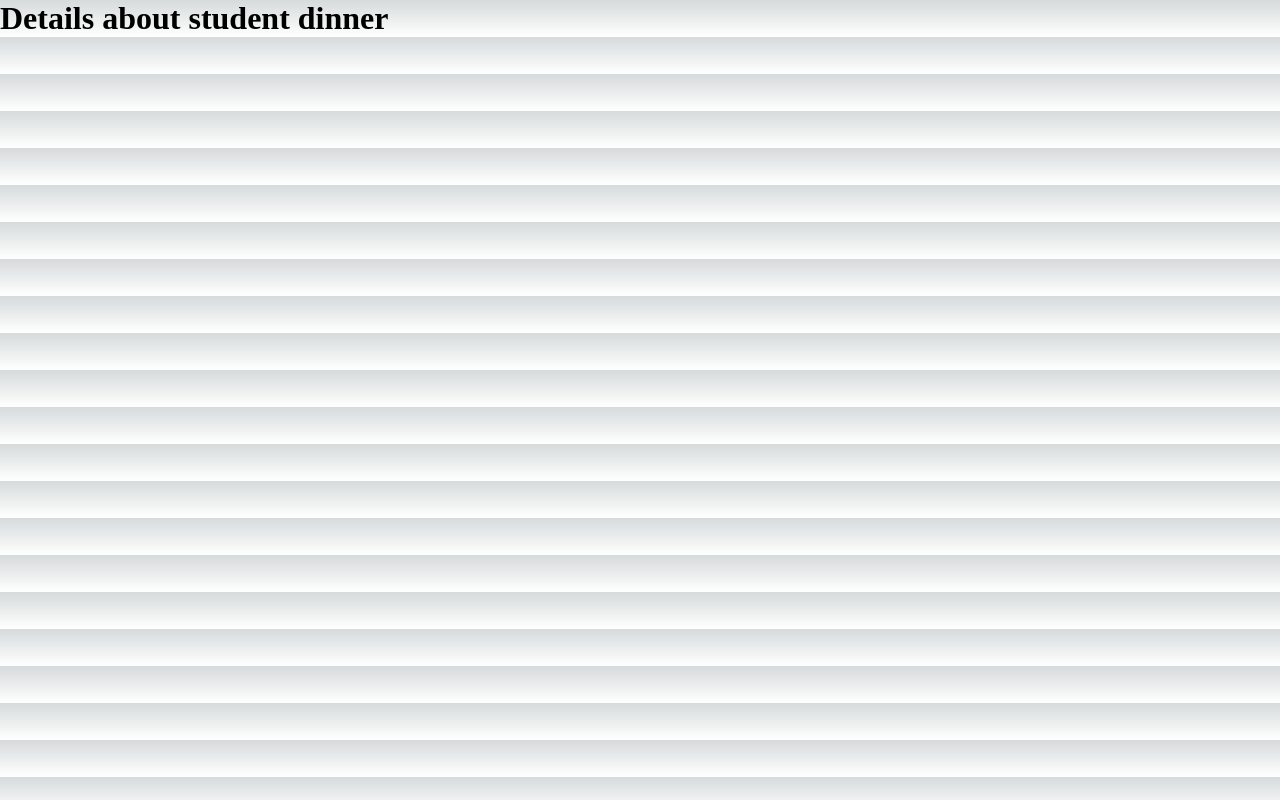
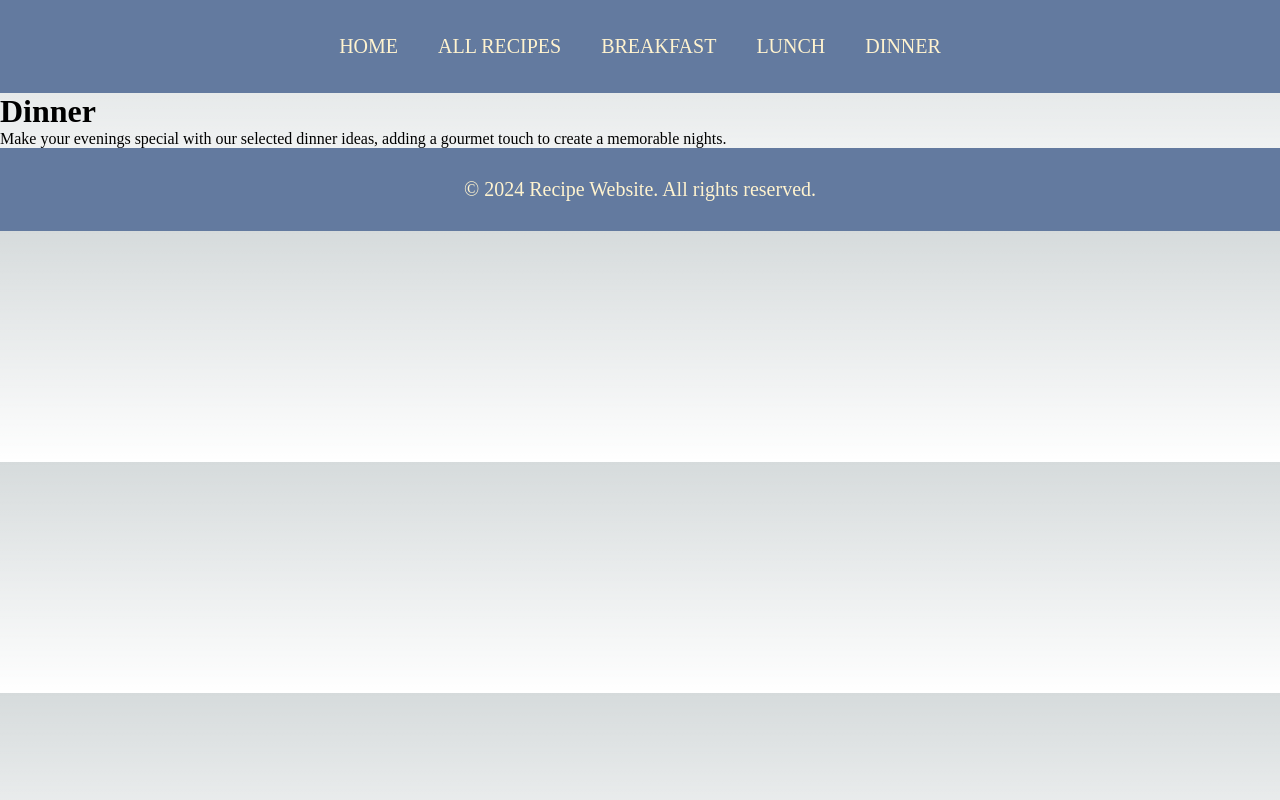
Before and after one commit to LalaineConde/Group1---BSIT221A, a Next.js app in the folder recipe-repository/: page /category/dinner in a window 1280 px wide. Built offline with nearby package versions, Linux system fonts and the light colour scheme.

Commit message:
Recipe Repository
added dinner page

```diff
--- a/recipe-repository/components/Constants/Navbar.js
+++ b/recipe-repository/components/Constants/Navbar.js
@@ -12,7 +12,7 @@ function Navbar(){
                 <li className="mobile-hidden"><Link href="/category/allRecipes">ALL RECIPES</Link></li>
                 <li className="mobile-hidden"><Link href="#">BREAKFAST</Link></li>
                 <li className="mobile-hidden"><Link href="#">LUNCH</Link></li>
-                <li className="mobile-hidden"><Link href="#">DINNER</Link></li>
+                <li className="mobile-hidden"><Link href="/category/dinner">DINNER</Link></li>
             </ul>
         </nav>
 
--- /dev/null
+++ b/recipe-repository/pages/category/dinner.js
@@ -0,0 +1,19 @@
+import Header from "/components/Constants/Header"
+import Footer from "/components/Constants/Footer"
+
+function dinner(){
+    return(
+        <>
+        <Header/>
+        <div className="dinner-container">
+            <div>
+                <h1>Dinner</h1>
+                <p>Make your evenings special with our selected dinner ideas, adding a gourmet touch to create a memorable nights.</p>
+            </div>
+        </div>
+        <Footer/>
+        </>
+    )
+}
+
+export default dinner
```
